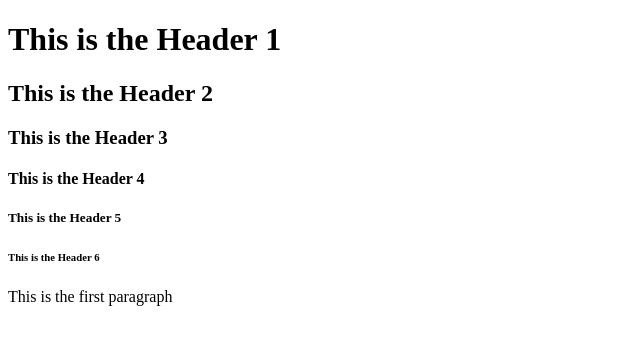
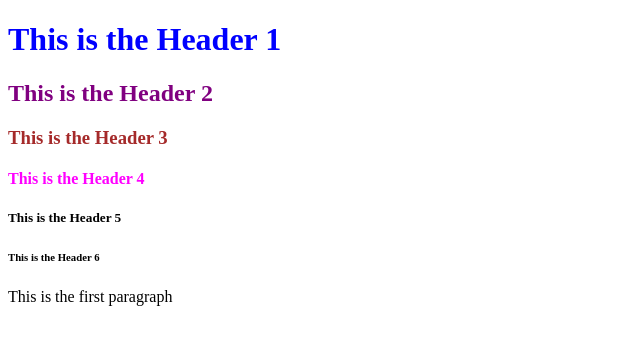
Before and after one commit to purplespace/week1.github.io, a plain HTML site: page index.html in a window 1280 px wide. Shown: the whole page, without its empty margins (0-640 px from the left). Drawn offline with Linux system fonts and the light colour scheme.

Commit message:
Added Font color

```diff
--- a/index.html
+++ b/index.html
@@ -7,10 +7,10 @@
     <title>Week1 Web Page</title>
 </head>
 <body>
-    <h1>This is the Header 1</h1>
-    <h2>This is the Header 2</h2>
-    <h3>This is the Header 3</h3>
-    <h4>This is the Header 4</h4>
+    <h1><font color="Blue">This is the Header 1</font></h1>
+    <h2><font color="Purple">This is the Header 2</font></h2>
+    <h3><font color="Brown">This is the Header 3</font></h3>
+    <h4><font color="Magenta">This is the Header 4</font></h4>
     <h5>This is the Header 5</h5>
     <h6>This is the Header 6</h6>
     <p>This is the first paragraph</p>
```
